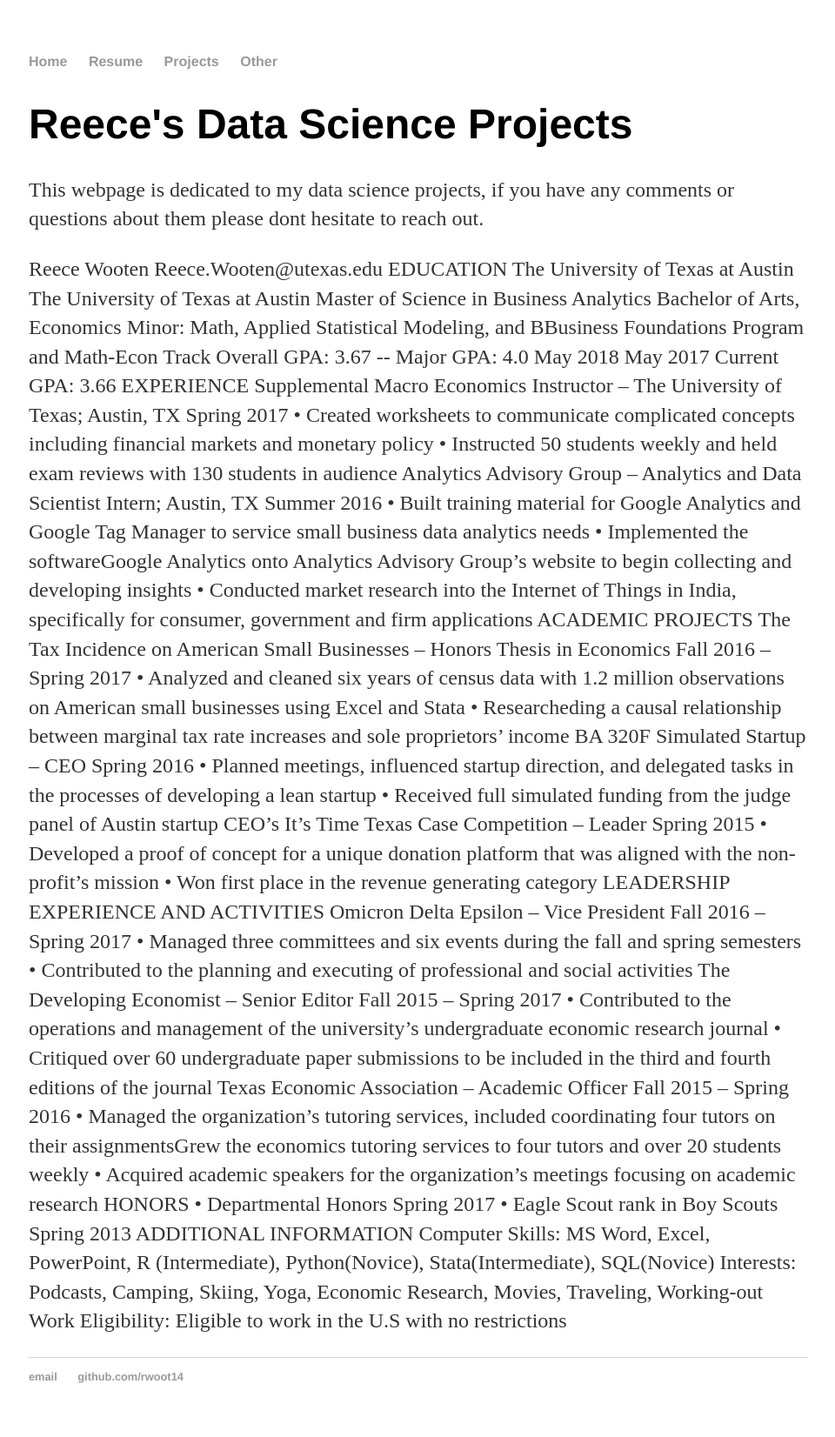
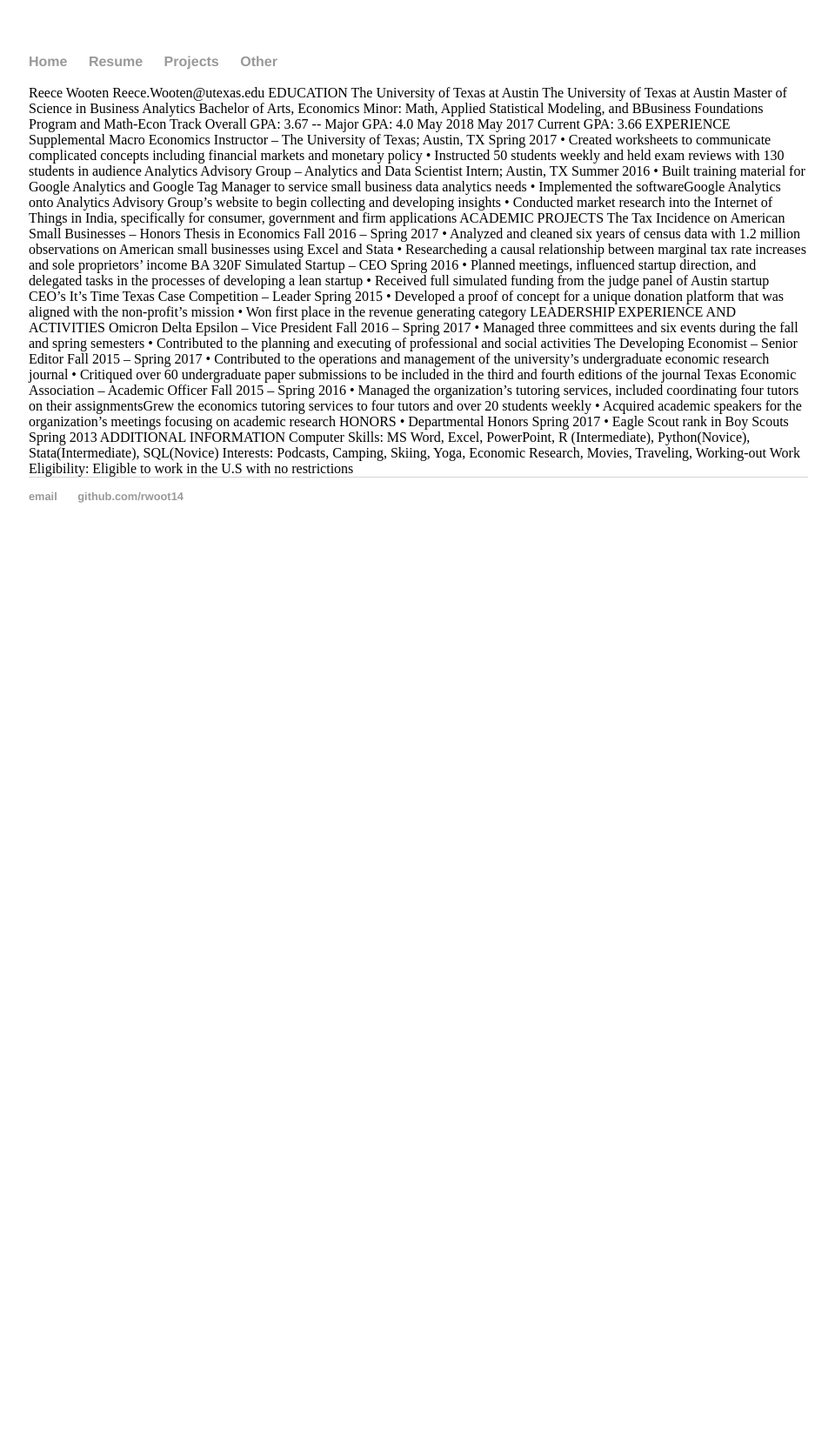
Before and after one commit to Rwoot14/Rwoot14.github.io, a Jekyll site: the page built from about/index.html, in a window 1280 px wide. Shown: the whole page at 87% size, without its empty margins (159-1119 px from the left). Built offline with Jekyll 4.4.1, drawn with Linux system fonts in a browser that asks for light colours; after the commit the page ends 900 px from its top, so only the background shows below that.

Commit message:
Update index.html

```diff
--- a/about/index.html
+++ b/about/index.html
@@ -3,9 +3,7 @@ layout: default
 title: Reece Wooten
 ---
 <div class="blurb">
-	<h1>Reece's Data Science Projects</h1>
-	<p>This webpage is dedicated to my data science projects, if you have any comments or questions about them please dont hesitate to reach out.</a></p>
-	<p>Reece Wooten
+	Reece Wooten
 	Reece.Wooten@utexas.edu
 
 
@@ -71,7 +69,7 @@ title: Reece Wooten
 	ADDITIONAL INFORMATION
 	Computer Skills: MS Word, Excel, PowerPoint, R (Intermediate), Python(Novice), Stata(Intermediate), SQL(Novice)
 	Interests: Podcasts, Camping, Skiing, Yoga, Economic Research, Movies, Traveling, Working-out
-	Work Eligibility:  Eligible to work in the U.S with no restrictions<p>
+	Work Eligibility:  Eligible to work in the U.S with no restrictions
 
 
 </div>
```
